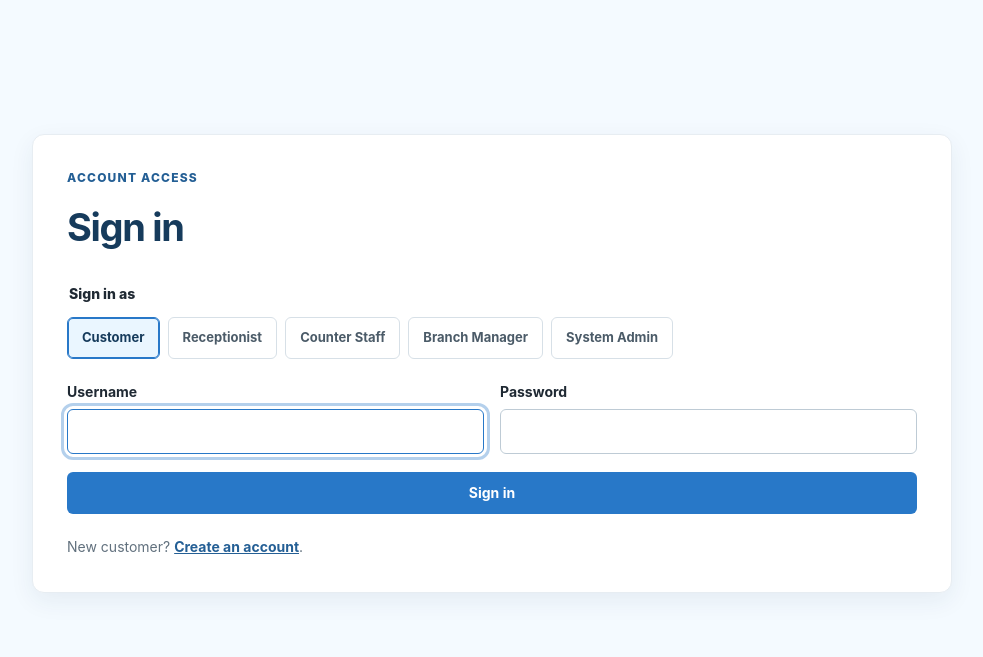
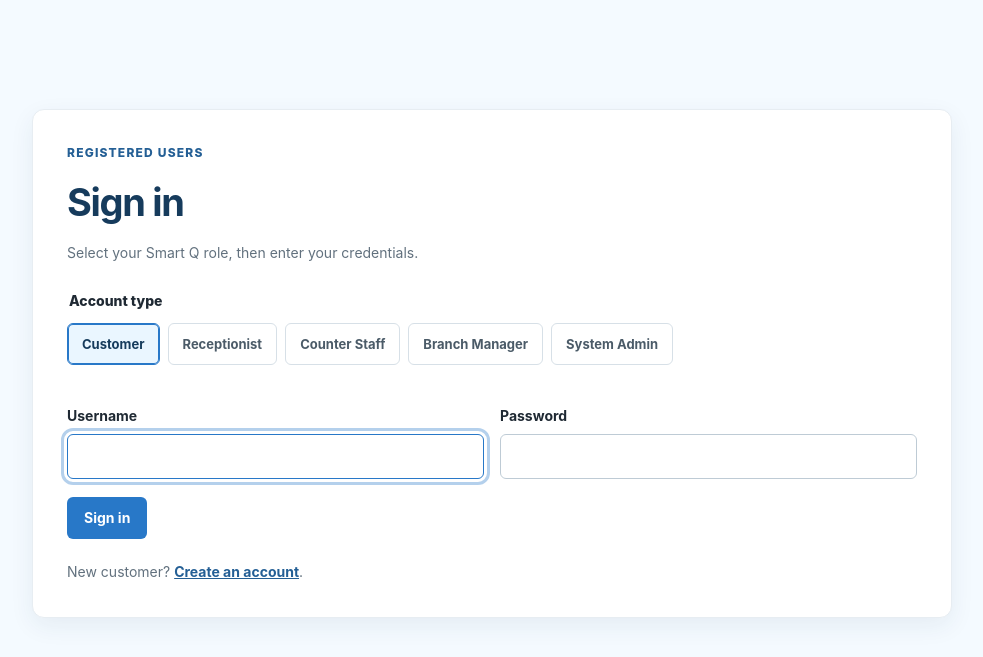
Before and after one commit to Katlegojack/SmartQ, a Django app: page /login/ in a window 1280 px wide. Shown: the part 73-730 px from the top of the page, without its empty margins (148-1131 px from the left). Run offline with Django 5.2, Linux system fonts and the light colour scheme.

Commit message:
Make login role selection explicit

```diff
--- a/templates/frontend/login.html
+++ b/templates/frontend/login.html
@@ -27,15 +27,16 @@
         <div class="container auth-login-wrap">
             <section class="auth-card auth-card--login" aria-labelledby="login-heading">
                 <div class="auth-card__header">
-                    <p class="eyebrow">Account access</p>
+                    <p class="eyebrow">Registered users</p>
                     <h1 id="login-heading">Sign in</h1>
+                    <p class="login-intro">Select your Smart Q role, then enter your credentials.</p>
                 </div>
 
                 <div class="form-message" data-form-message hidden role="status" aria-live="polite"></div>
 
                 <form class="form-stack" data-login-form novalidate>
-                    <fieldset class="role-selector">
-                        <legend>Sign in as</legend>
+                    <fieldset class="role-selector" data-role-selector>
+                        <legend>Account type</legend>
                         <div class="role-options">
                             <label class="role-option">
                                 <input type="radio" name="role" value="customer" {% if initial_role == "customer" or not initial_role %}checked{% endif %}>
@@ -60,6 +61,8 @@
                         </div>
                     </fieldset>
 
+                    <div class="login-divider" aria-hidden="true"></div>
+
                     <div class="form-grid form-grid--2 login-credentials">
                         <label class="field">
                             <span class="field__label">Username</span>
@@ -71,7 +74,9 @@
                         </label>
                     </div>
 
-                    <button class="btn btn--primary" type="submit">Sign in</button>
+                    <div class="login-actions">
+                        <button class="btn btn--primary" type="submit">Sign in</button>
+                    </div>
                 </form>
 
                 <p class="auth-card__footer">New customer? <a href="/register/">Create an account</a>.</p>
```
